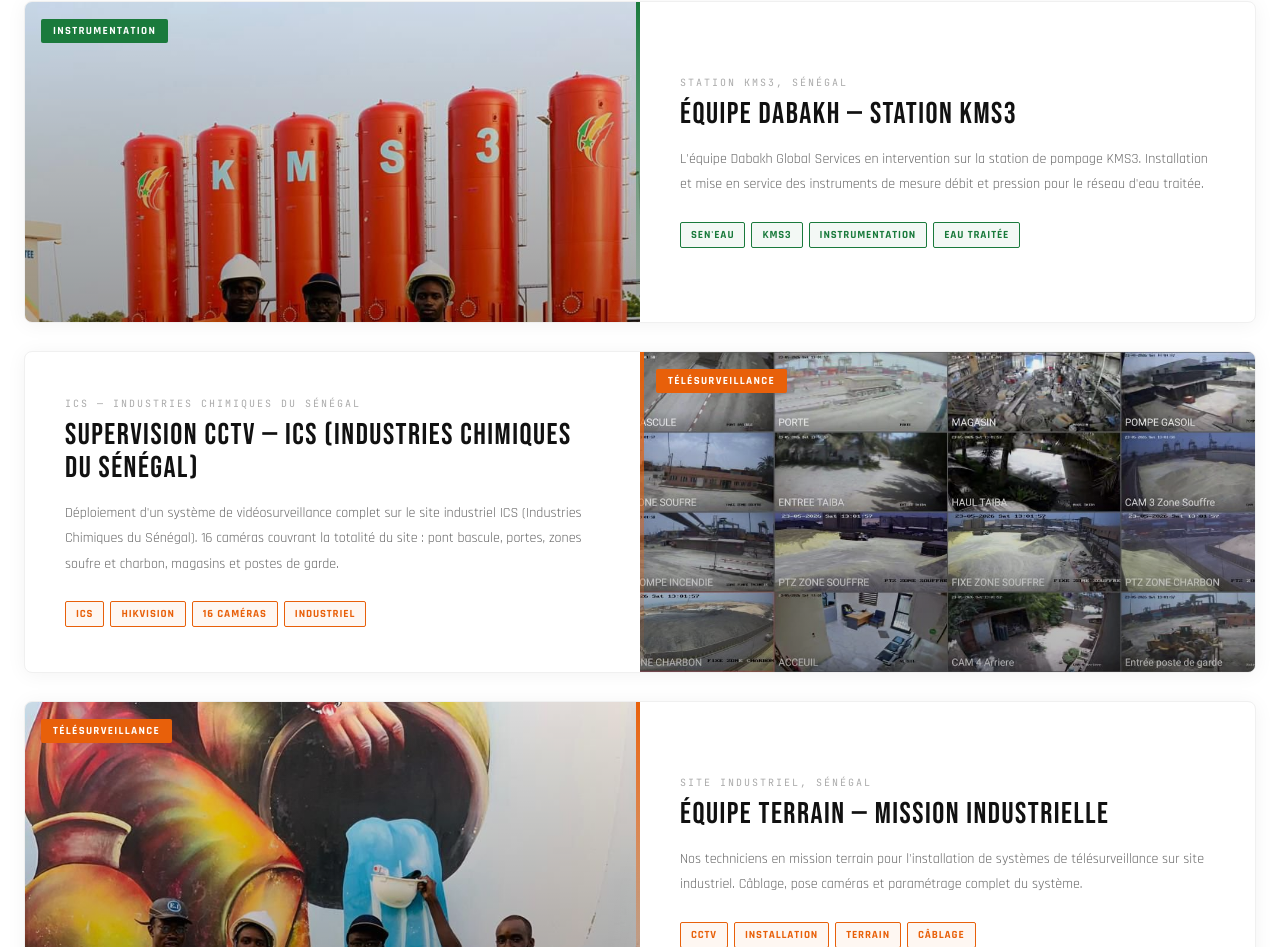
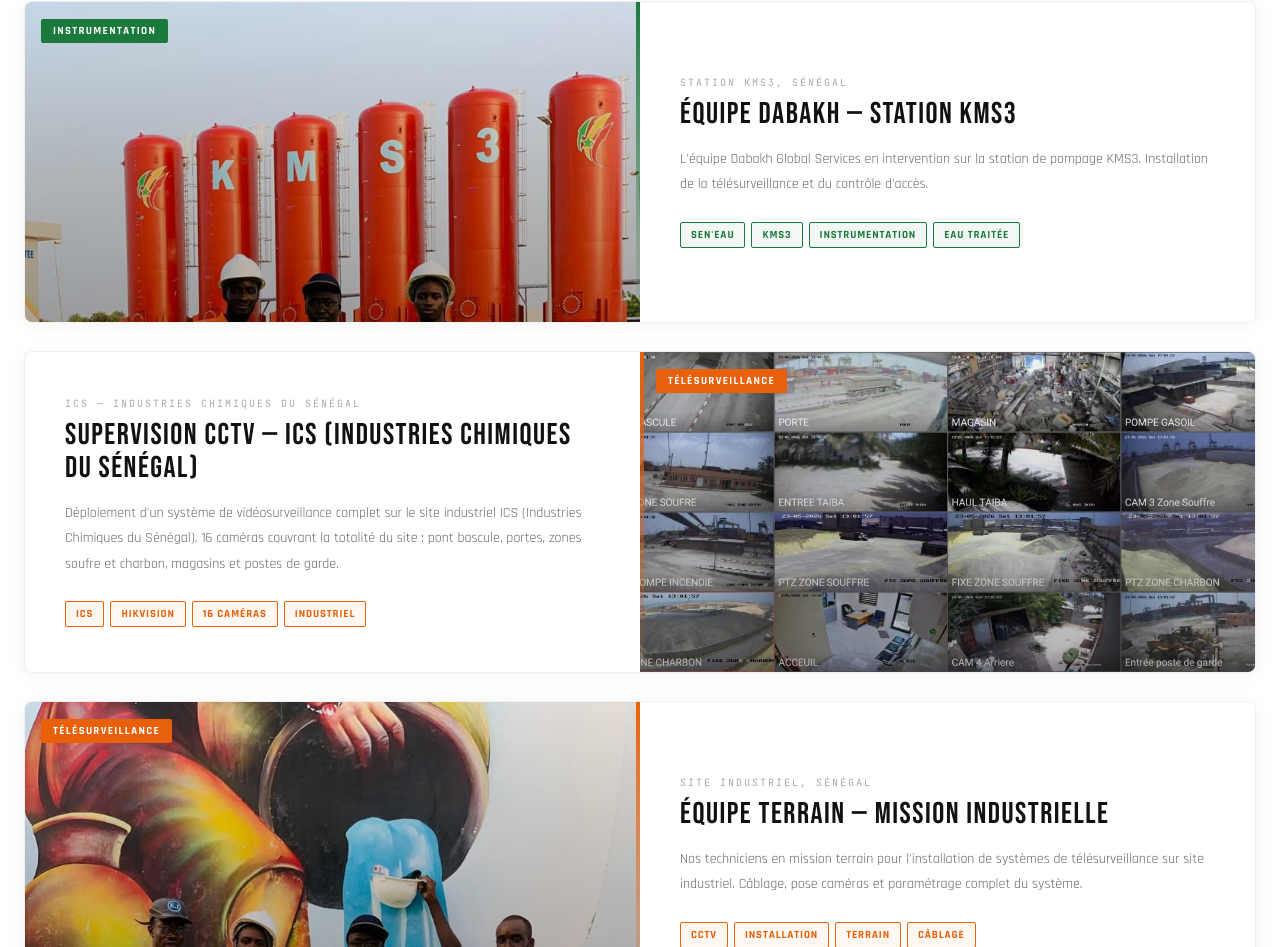
Before and after one commit to bn710024-droid/Dabakh, a Next.js app: page /realisations in a window 1280 px wide. Shown: the part 804-1751 px from the top of the page. Built offline with nearby package versions, Linux system fonts and the light colour scheme.

Commit message:
Update KMS3 description: télésurveillance et contrôle d'accès

```diff
--- a/app/realisations/page.tsx
+++ b/app/realisations/page.tsx
@@ -23,7 +23,7 @@ const realisations: {title:string;category:string;location:string;img:string;pos
     category:'Instrumentation',
     location:'Station KMS3, Sénégal',
     img:'/images/real-equipe-kms3.jpg',
-    desc:'L\'équipe Dabakh Global Services en intervention sur la station de pompage KMS3. Installation et mise en service des instruments de mesure débit et pression pour le réseau d\'eau traitée.',
+    desc:'L\'équipe Dabakh Global Services en intervention sur la station de pompage KMS3. Installation de la télésurveillance et du contrôle d\'accès.',
     tags:['Sen\'Eau','KMS3','Instrumentation','Eau traitée'],
     color:'#1A7A3C',
   },
```
